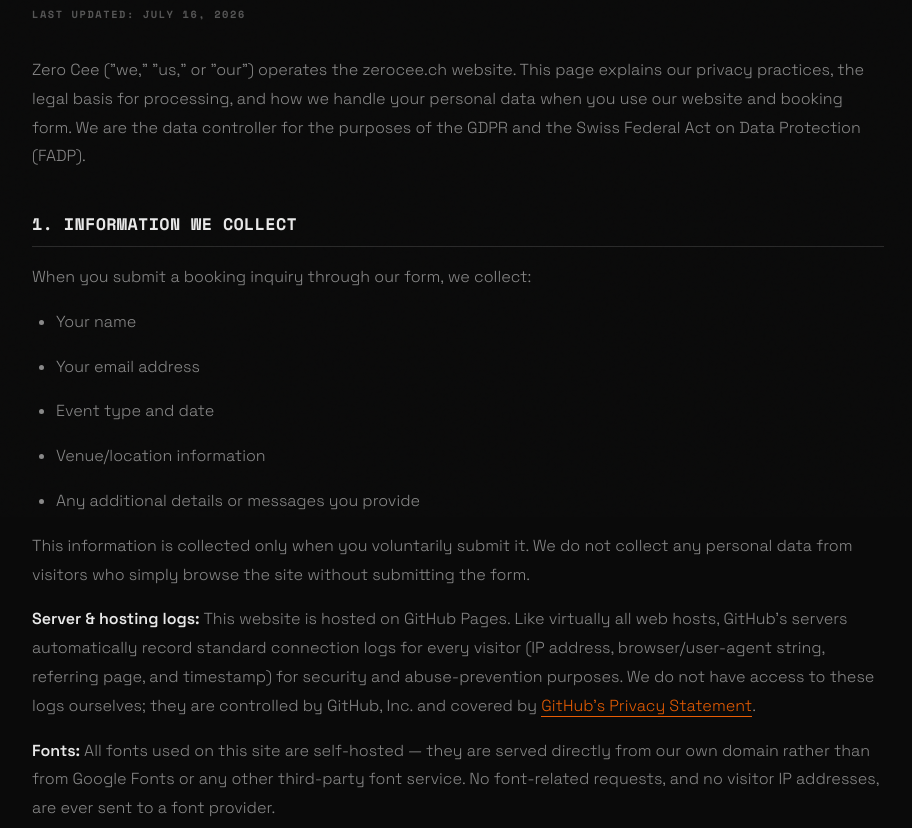
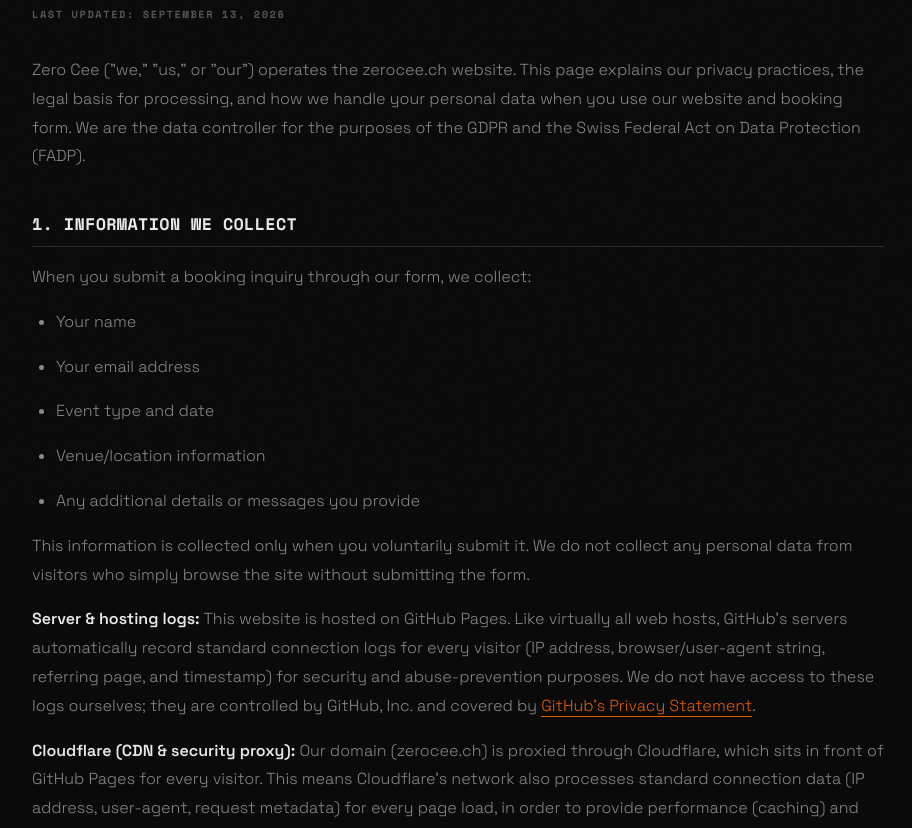
Before and after one commit to matttiu/Zero-Cee, a plain HTML site: page privacy/index.html in a window 1280 px wide. Shown: the part 283-1111 px from the top of the page, without its empty margins (182-1094 px from the left). Drawn offline with Linux system fonts and the light colour scheme.

Commit message:
updated privacy

```diff
--- a/privacy/index.html
+++ b/privacy/index.html
@@ -137,7 +137,7 @@
     <a href="/" class="back-link">← Back to Home</a>
 
     <h1>Privacy Policy</h1>
-    <p class="last-updated">Last updated: July 16, 2026</p>
+    <p class="last-updated">Last updated: September 13, 2026</p>
 
     <p><span class="notranslate" translate="no">Zero Cee</span> ("we," "us," or "our") operates the zerocee.ch website. This page explains our privacy practices, the legal basis for processing, and how we handle your personal data when you use our website and booking form. We are the data controller for the purposes of the GDPR and the Swiss Federal Act on Data Protection (FADP).</p>
 
@@ -152,6 +152,7 @@
     </ul>
     <p>This information is collected only when you voluntarily submit it. We do not collect any personal data from visitors who simply browse the site without submitting the form.</p>
     <p><strong>Server &amp; hosting logs:</strong> This website is hosted on GitHub Pages. Like virtually all web hosts, GitHub's servers automatically record standard connection logs for every visitor (IP address, browser/user-agent string, referring page, and timestamp) for security and abuse-prevention purposes. We do not have access to these logs ourselves; they are controlled by GitHub, Inc. and covered by <a href="https://docs.github.com/en/site-policy/privacy-policies/github-general-privacy-statement" target="_blank" rel="noopener noreferrer">GitHub's Privacy Statement</a>.</p>
+    <p><strong>Cloudflare (CDN &amp; security proxy):</strong> Our domain (zerocee.ch) is proxied through Cloudflare, which sits in front of GitHub Pages for every visitor. This means Cloudflare's network also processes standard connection data (IP address, user-agent, request metadata) for every page load, in order to provide performance (caching) and security (e.g. DDoS mitigation) for the site. We do not have access to Cloudflare's own connection logs; this processing is covered by <a href="https://www.cloudflare.com/privacypolicy/" target="_blank" rel="noopener noreferrer">Cloudflare's Privacy Policy</a>.</p>
     <p><strong>Fonts:</strong> All fonts used on this site are self-hosted — they are served directly from our own domain rather than from Google Fonts or any other third-party font service. No font-related requests, and no visitor IP addresses, are ever sent to a font provider.</p>
     <p><strong>Form helper script (unpkg CDN):</strong> To power the booking form, your browser loads a small helper script from <a href="https://unpkg.com" target="_blank" rel="noopener noreferrer">unpkg.com</a>, a free content-delivery network operated on Cloudflare infrastructure. As with any web request, this transmits technical data (such as your IP address and browser user-agent) to that service when the page loads; this data is processed according to <a href="https://www.cloudflare.com/privacypolicy/" target="_blank" rel="noopener noreferrer">Cloudflare's Privacy Policy</a>. We do not receive any data from this request.</p>
 
```
